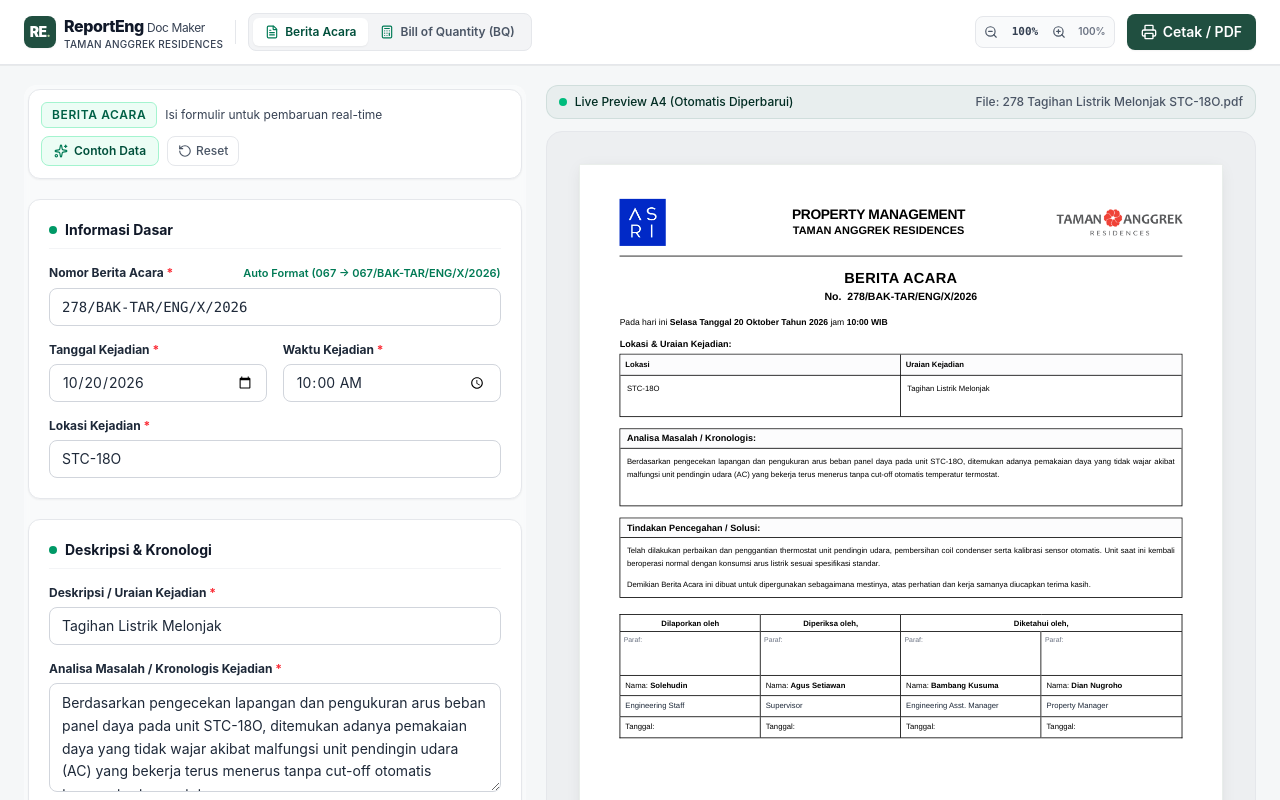
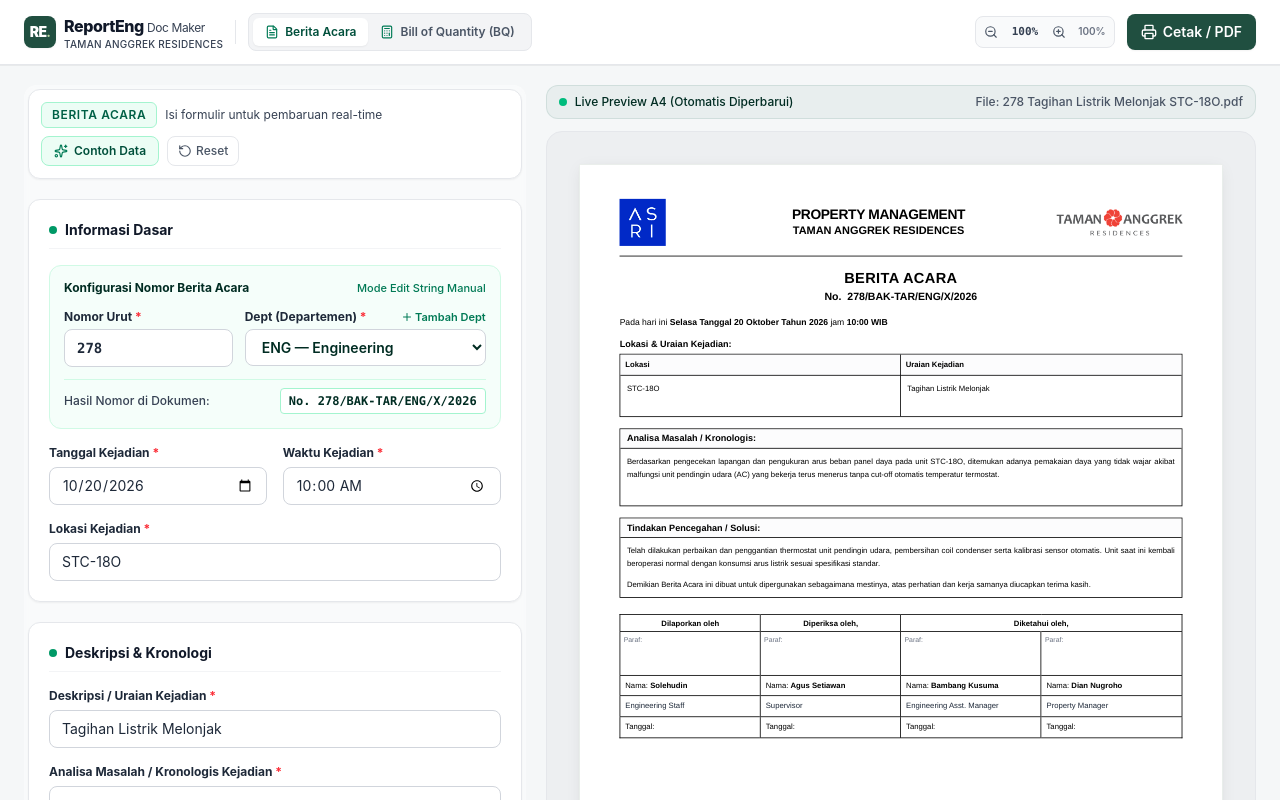
Before and after one commit to oyech/doc-tares, a Next.js app: page / in a window 1280 px wide. Shown: the top 800 px of the page. Built offline with nearby package versions, Linux system fonts and the light colour scheme.

Commit message:
feat: add Dept selector (ENG/GS/HRGA/CH) with custom department support affecting Berita Acara number in real-time

```diff
--- a/components/BeritaAcaraForm.tsx
+++ b/components/BeritaAcaraForm.tsx
@@ -1,9 +1,14 @@
 'use client';
 
-import React, { useRef } from 'react';
+import React, { useRef, useState } from 'react';
 import { BeritaAcaraData } from '@/lib/types';
-import { generateBeritaAcaraNumber } from '@/lib/utils';
-import { Sparkles, RotateCcw, ImagePlus, X } from 'lucide-react';
+import {
+  generateBeritaAcaraNumber,
+  extractDeptFromNomor,
+  extractNomorUrut,
+} from '@/lib/utils';
+import { DEFAULT_DEPARTMENTS, DEPARTMENT_LABELS } from '@/lib/constants';
+import { Sparkles, RotateCcw, ImagePlus, X, Plus, Check } from 'lucide-react';
 
 interface BeritaAcaraFormProps {
   data: BeritaAcaraData;
@@ -20,6 +25,30 @@ export const BeritaAcaraForm: React.FC<BeritaAcaraFormProps> = ({
 }) => {
   const fileInputRef = useRef<HTMLInputElement>(null);
 
+  // Departments list state with lazy initialization from localStorage
+  const [departments, setDepartments] = useState<string[]>(() => {
+    if (typeof window !== 'undefined') {
+      try {
+        const saved = localStorage.getItem('reporteng_depts');
+        if (saved) {
+          const parsed = JSON.parse(saved);
+          if (Array.isArray(parsed) && parsed.length > 0) {
+            return Array.from(new Set([...DEFAULT_DEPARTMENTS, ...parsed]));
+          }
+        }
+      } catch {}
+    }
+    return DEFAULT_DEPARTMENTS;
+  });
+
+  const [isAddingDept, setIsAddingDept] = useState(false);
+  const [newDeptInput, setNewDeptInput] = useState('');
+  const [isManualNomor, setIsManualNomor] = useState(false);
+
+  // Current active department
+  const currentDept = data.dept || extractDeptFromNomor(data.nomor) || 'ENG';
+  const currentNomorUrut = extractNomorUrut(data.nomor) || '001';
+
   const handleChange = (field: keyof BeritaAcaraData, value: string) => {
     onChange({
       ...data,
@@ -27,10 +56,72 @@ export const BeritaAcaraForm: React.FC<BeritaAcaraFormProps> = ({
     });
   };
 
-  const handleAutoFormatNomor = () => {
-    if (!data.nomor) return;
-    const formatted = generateBeritaAcaraNumber(data.nomor, data.tanggal);
-    handleChange('nomor', formatted);
+  // When Department selection changes
+  const handleDeptSelect = (deptValue: string) => {
+    if (deptValue === '__ADD_NEW__') {
+      setIsAddingDept(true);
+      return;
+    }
+
+    const updatedNomor = generateBeritaAcaraNumber(data.nomor || '001', data.tanggal, deptValue);
+    onChange({
+      ...data,
+      dept: deptValue,
+      nomor: updatedNomor,
+    });
+  };
+
+  // Add a new department
+  const handleAddNewDept = (e: React.FormEvent) => {
+    e.preventDefault();
+    const cleanDept = newDeptInput.trim().toUpperCase().replace(/[^A-Z0-9_-]/g, '');
+    if (!cleanDept) return;
+
+    if (!departments.includes(cleanDept)) {
+      const updatedList = [...departments, cleanDept];
+      setDepartments(updatedList);
+      try {
+        localStorage.setItem('reporteng_depts', JSON.stringify(updatedList));
+      } catch {}
+    }
+
+    // Immediately select the newly added department and update nomor
+    const updatedNomor = generateBeritaAcaraNumber(data.nomor || '001', data.tanggal, cleanDept);
+    onChange({
+      ...data,
+      dept: cleanDept,
+      nomor: updatedNomor,
+    });
+
+    setNewDeptInput('');
+    setIsAddingDept(false);
+  };
+
+  // When Nomor Urut changes
+  const handleNomorUrutChange = (rawVal: string) => {
+    if (isManualNomor) {
+      handleChange('nomor', rawVal);
+    } else {
+      const formatted = generateBeritaAcaraNumber(rawVal, data.tanggal, currentDept);
+      onChange({
+        ...data,
+        nomor: formatted,
+        dept: currentDept,
+      });
+    }
+  };
+
+  // When Tanggal changes, update roman month and year in nomor if using standard format
+  const handleTanggalChange = (val: string) => {
+    const updatedNomor = data.nomor.includes('/BAK-TAR/')
+      ? generateBeritaAcaraNumber(data.nomor, val, currentDept)
+      : data.nomor;
+
+    onChange({
+      ...data,
+      tanggal: val,
+      nomor: updatedNomor,
+    });
   };
 
   const handleFileUpload = (e: React.ChangeEvent<HTMLInputElement>) => {
@@ -100,38 +191,138 @@ export const BeritaAcaraForm: React.FC<BeritaAcaraFormProps> = ({
         </div>
       </div>
 
-      {/* 1. Informasi Dasar */}
+      {/* 1. Informasi Dasar & Nomor Dokumen */}
       <section className="bg-white p-4 sm:p-5 rounded-xl border border-gray-200 shadow-xs space-y-4">
         <h3 className="text-sm font-bold text-gray-900 flex items-center gap-2 border-b border-gray-100 pb-2">
           <span className="w-2 h-2 rounded-full bg-emerald-600"></span>
           Informasi Dasar
         </h3>
 
-        <div className="grid grid-cols-1 sm:grid-cols-2 gap-4">
-          {/* Nomor BA */}
-          <div className="sm:col-span-2">
-            <div className="flex items-center justify-between mb-1.5">
-              <label htmlFor="nomor" className="text-xs font-bold text-gray-800">
-                Nomor Berita Acara <span className="text-red-500">*</span>
-              </label>
+        {/* Nomor & Dept Controls */}
+        <div className="p-3.5 bg-emerald-50/50 border border-emerald-100 rounded-xl space-y-3">
+          <div className="flex items-center justify-between flex-wrap gap-2">
+            <span className="text-xs font-bold text-emerald-950 flex items-center gap-1.5">
+              <span>Konfigurasi Nomor Berita Acara</span>
+            </span>
             <button
               type="button"
-                onClick={handleAutoFormatNomor}
-                className="text-[11px] font-semibold text-emerald-700 hover:text-emerald-800 hover:underline"
+              onClick={() => setIsManualNomor(!isManualNomor)}
+              className="text-[11px] font-medium text-emerald-700 hover:text-emerald-900 hover:underline"
             >
-                Auto Format ({'067'} &rarr; {'067/BAK-TAR/ENG/X/2026'})
+              {isManualNomor ? '← Gunakan Mode Otomatis' : 'Mode Edit String Manual'}
             </button>
           </div>
+
+          {!isManualNomor ? (
+            <div className="grid grid-cols-1 sm:grid-cols-12 gap-3">
+              {/* Nomor Urut */}
+              <div className="sm:col-span-5">
+                <label
+                  htmlFor="nomorUrutInput"
+                  className="block text-xs font-bold text-gray-800 mb-1"
+                >
+                  Nomor Urut <span className="text-red-500">*</span>
+                </label>
                 <input
-              id="nomor"
+                  id="nomorUrutInput"
+                  type="text"
+                  value={currentNomorUrut}
+                  onChange={(e) => handleNomorUrutChange(e.target.value)}
+                  placeholder="Contoh: 278 atau 067"
+                  className="w-full px-3 py-2 text-sm border border-gray-300 rounded-lg bg-white focus:ring-2 focus:ring-emerald-500 focus:border-emerald-500 transition-all font-mono font-bold"
+                />
+              </div>
+
+              {/* Pilihan Dept */}
+              <div className="sm:col-span-7">
+                <div className="flex items-center justify-between mb-1">
+                  <label htmlFor="deptSelect" className="text-xs font-bold text-gray-800">
+                    Dept (Departemen) <span className="text-red-500">*</span>
+                  </label>
+                  {!isAddingDept && (
+                    <button
+                      type="button"
+                      onClick={() => setIsAddingDept(true)}
+                      className="text-[11px] font-semibold text-emerald-700 hover:text-emerald-800 flex items-center gap-0.5"
+                    >
+                      <Plus className="w-3 h-3" />
+                      Tambah Dept
+                    </button>
+                  )}
+                </div>
+
+                {!isAddingDept ? (
+                  <select
+                    id="deptSelect"
+                    value={currentDept}
+                    onChange={(e) => handleDeptSelect(e.target.value)}
+                    className="w-full px-3 py-2 text-sm border border-gray-300 rounded-lg bg-white focus:ring-2 focus:ring-emerald-500 focus:border-emerald-500 transition-all font-semibold text-emerald-950"
+                  >
+                    {departments.map((dept) => (
+                      <option key={dept} value={dept}>
+                        {DEPARTMENT_LABELS[dept] || `${dept} — Departemen ${dept}`}
+                      </option>
+                    ))}
+                    <option value="__ADD_NEW__">+ Tambah Departemen Baru...</option>
+                  </select>
+                ) : (
+                  <form onSubmit={handleAddNewDept} className="flex items-center gap-1.5">
+                    <input
+                      type="text"
+                      autoFocus
+                      value={newDeptInput}
+                      onChange={(e) => setNewDeptInput(e.target.value)}
+                      placeholder="Kode Dept (misal: SEC/TR)"
+                      className="flex-1 px-2.5 py-1.5 text-xs border border-emerald-400 rounded-lg bg-white uppercase font-bold focus:ring-2 focus:ring-emerald-500"
+                    />
+                    <button
+                      type="submit"
+                      className="px-2.5 py-1.5 bg-emerald-700 text-white rounded-lg hover:bg-emerald-800 text-xs font-semibold flex items-center gap-1"
+                    >
+                      <Check className="w-3 h-3" />
+                      Simpan
+                    </button>
+                    <button
+                      type="button"
+                      onClick={() => {
+                        setIsAddingDept(false);
+                        setNewDeptInput('');
+                      }}
+                      className="px-2 py-1.5 bg-gray-200 text-gray-700 rounded-lg hover:bg-gray-300 text-xs font-medium"
+                    >
+                      Batal
+                    </button>
+                  </form>
+                )}
+              </div>
+            </div>
+          ) : (
+            <div>
+              <label htmlFor="nomorManual" className="block text-xs font-bold text-gray-800 mb-1">
+                Ketik Nomor Lengkap Berita Acara Secara Bebas
+              </label>
+              <input
+                id="nomorManual"
                 type="text"
                 value={data.nomor}
                 onChange={(e) => handleChange('nomor', e.target.value)}
-              placeholder="Contoh: 278 atau 278/BAK-TAR/ENG/X/2026"
-              className="w-full px-3 py-2 text-sm border border-gray-300 rounded-lg focus:ring-2 focus:ring-emerald-500 focus:border-emerald-500 transition-all font-mono"
+                placeholder="Contoh: 278/BAK-TAR/ENG/X/2026"
+                className="w-full px-3 py-2 text-sm border border-gray-300 rounded-lg bg-white focus:ring-2 focus:ring-emerald-500 focus:border-emerald-500 transition-all font-mono"
               />
             </div>
+          )}
 
+          {/* Real-time Number Preview Banner */}
+          <div className="pt-2 border-t border-emerald-100 flex items-center justify-between text-xs">
+            <span className="text-gray-700 font-medium">Hasil Nomor di Dokumen:</span>
+            <span className="font-mono font-bold text-emerald-950 bg-white px-2 py-1 rounded border border-emerald-200">
+              No.&nbsp;{data.nomor || '___/BAK-TAR/___/___/____'}
+            </span>
+          </div>
+        </div>
+
+        {/* Tanggal, Waktu, Lokasi */}
+        <div className="grid grid-cols-1 sm:grid-cols-2 gap-4">
           {/* Tanggal */}
           <div>
             <label htmlFor="tanggal" className="block text-xs font-bold text-gray-800 mb-1.5">
@@ -141,7 +332,7 @@ export const BeritaAcaraForm: React.FC<BeritaAcaraFormProps> = ({
               id="tanggal"
               type="date"
               value={data.tanggal}
-              onChange={(e) => handleChange('tanggal', e.target.value)}
+              onChange={(e) => handleTanggalChange(e.target.value)}
               className="w-full px-3 py-2 text-sm border border-gray-300 rounded-lg focus:ring-2 focus:ring-emerald-500 focus:border-emerald-500 transition-all"
             />
           </div>
@@ -306,14 +497,14 @@ export const BeritaAcaraForm: React.FC<BeritaAcaraFormProps> = ({
               htmlFor="staffEngineering"
               className="block text-xs font-bold text-gray-800 mb-1.5"
             >
-              Staff Engineering (Dilaporkan oleh) <span className="text-red-500">*</span>
+              Staff {currentDept} (Dilaporkan oleh) <span className="text-red-500">*</span>
             </label>
             <input
               id="staffEngineering"
               type="text"
               value={data.staffEngineering}
               onChange={(e) => handleChange('staffEngineering', e.target.value)}
-              placeholder="Nama Staff Engineering"
+              placeholder="Nama Pelapor"
               className="w-full px-3 py-2 text-sm border border-gray-300 rounded-lg focus:ring-2 focus:ring-emerald-500 focus:border-emerald-500 transition-all"
             />
           </div>
@@ -327,14 +518,14 @@ export const BeritaAcaraForm: React.FC<BeritaAcaraFormProps> = ({
               type="text"
               value={data.supervisor}
               onChange={(e) => handleChange('supervisor', e.target.value)}
-              placeholder="Nama Supervisor Engineering"
+              placeholder="Nama Supervisor"
               className="w-full px-3 py-2 text-sm border border-gray-300 rounded-lg focus:ring-2 focus:ring-emerald-500 focus:border-emerald-500 transition-all"
             />
           </div>
 
           <div>
             <label htmlFor="asstManager" className="block text-xs font-bold text-gray-800 mb-1.5">
-              Engineering Asst. Manager (Diketahui oleh) <span className="text-red-500">*</span>
+              Asst. Manager (Diketahui oleh) <span className="text-red-500">*</span>
             </label>
             <input
               id="asstManager"
--- a/lib/constants.ts
+++ b/lib/constants.ts
@@ -40,8 +40,18 @@ export const ROMAN_MONTHS: Record<number, string> = {
   12: 'XII',
 };
 
+export const DEFAULT_DEPARTMENTS = ['ENG', 'GS', 'HRGA', 'CH'];
+
+export const DEPARTMENT_LABELS: Record<string, string> = {
+  ENG: 'ENG — Engineering',
+  GS: 'GS — General Service',
+  HRGA: 'HRGA — Human Resources & GA',
+  CH: 'CH — Club House',
+};
+
 export const DEFAULT_BERITA_ACARA: BeritaAcaraData = {
   nomor: '278/BAK-TAR/ENG/X/2026',
+  dept: 'ENG',
   tanggal: '2026-10-20',
   waktu: '10:00',
   lokasi: 'STC-18O',
--- a/lib/types.ts
+++ b/lib/types.ts
@@ -1,5 +1,6 @@
 export interface BeritaAcaraData {
   nomor: string;
+  dept?: string;
   tanggal: string; // YYYY-MM-DD
   waktu: string;   // HH:mm
   lokasi: string;
--- a/lib/utils.ts
+++ b/lib/utils.ts
@@ -42,22 +42,58 @@ export function formatIndonesianDateShort(dateStr: string): string {
 }
 
 /**
- * Generate complete Berita Acara number from input number and date.
- * Format: {nomor_padded}/BAK-TAR/ENG/{bulan_romawi}/{tahun}
- * Example: "067" -> "067/BAK-TAR/ENG/X/2026"
+ * Extract department from full Berita Acara number if present.
+ * Example: "278/BAK-TAR/GS/X/2026" -> "GS"
  */
-export function generateBeritaAcaraNumber(nomorInput: string, dateStr: string): string {
+export function extractDeptFromNomor(nomor: string): string {
+  if (!nomor) return 'ENG';
+  const parts = nomor.split('/');
+  if (parts.length >= 3 && parts[1] === 'BAK-TAR') {
+    return parts[2] ? parts[2].trim().toUpperCase() : 'ENG';
+  }
+  return 'ENG';
+}
+
+/**
+ * Extract raw number (prefix) from Berita Acara number.
+ * Example: "278/BAK-TAR/ENG/X/2026" -> "278"
+ */
+export function extractNomorUrut(nomor: string): string {
+  if (!nomor) return '';
+  return nomor.split('/')[0].trim();
+}
+
+/**
+ * Generate complete Berita Acara number from input number, date, and department.
+ * Format: {nomor_padded}/BAK-TAR/{dept}/{bulan_romawi}/{tahun}
+ * Example: "067", "2026-10-20", "GS" -> "067/BAK-TAR/GS/X/2026"
+ */
+export function generateBeritaAcaraNumber(
+  nomorInput: string,
+  dateStr: string,
+  dept: string = 'ENG'
+): string {
   if (!nomorInput) return '';
-  if (nomorInput.includes('/BAK-TAR/ENG/')) return nomorInput;
+  const cleanDept = (dept || 'ENG').trim().toUpperCase();
 
+  // If already full format, replace the dept part
+  if (nomorInput.includes('/BAK-TAR/')) {
+    const parts = nomorInput.split('/');
+    if (parts.length >= 5) {
+      parts[2] = cleanDept;
+      return parts.join('/');
+    }
+  }
+
+  const prefix = nomorInput.split('/')[0].trim();
   const [yearStr, monthStr] = (dateStr || '').split('-');
   const year = parseInt(yearStr, 10) || new Date().getFullYear();
   const month = parseInt(monthStr, 10) || (new Date().getMonth() + 1);
 
-  const nomorPadded = nomorInput.trim().padStart(3, '0');
+  const nomorPadded = prefix.padStart(3, '0');
   const romanMonth = ROMAN_MONTHS[month] || String(month);
 
-  return `${nomorPadded}/BAK-TAR/ENG/${romanMonth}/${year}`;
+  return `${nomorPadded}/BAK-TAR/${cleanDept}/${romanMonth}/${year}`;
 }
 
 /**
```
Also changed, not shown: 1 other file (tests, documents, lock files or other folders). Lines whose indentation alone changed are shown as unchanged.
